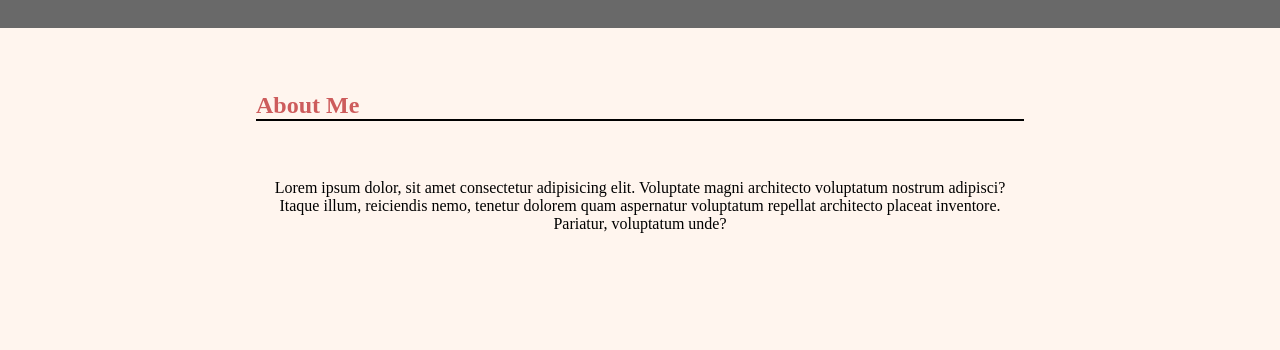
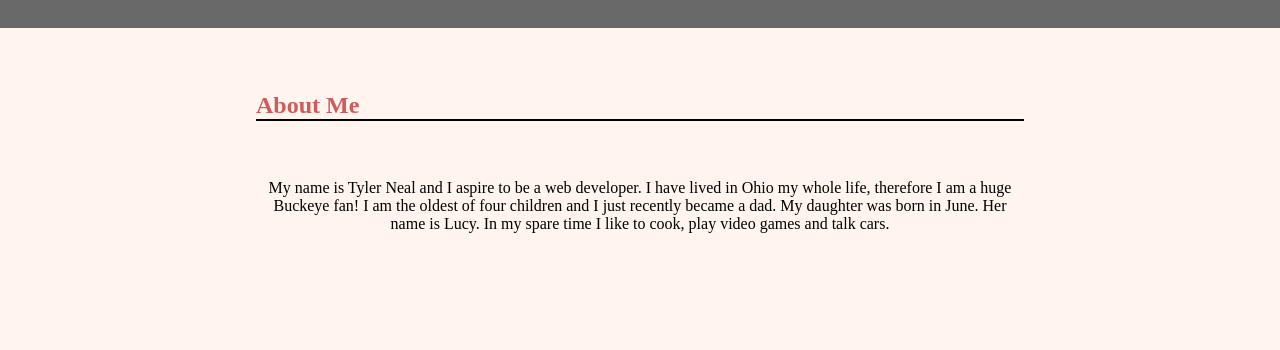
Before and after one commit to tylerneal27/Tyler-neals-portfolio, a plain HTML site: page index.html in a window 1280 px wide. Shown: the part 126-476 px from the top of the page. Drawn offline with Linux system fonts and the light colour scheme.

Commit message:
changed the about me

```diff
--- a/index.html
+++ b/index.html
@@ -22,10 +22,8 @@
         <h3 id="about-me">About Me</h3>
         <br />
         <p>
-          Lorem ipsum dolor, sit amet consectetur adipisicing elit. Voluptate
-          magni architecto voluptatum nostrum adipisci? Itaque illum, reiciendis
-          nemo, tenetur dolorem quam aspernatur voluptatum repellat architecto
-          placeat inventore. Pariatur, voluptatum unde?
+          My name is Tyler Neal and I aspire to be a web developer. I have lived in Ohio my whole life, therefore I am a huge Buckeye fan! I am the oldest of four children and I just recently became a dad. My daughter was born in June. Her name is Lucy.
+          In my spare time I like to cook, play video games and talk cars.
         </p>
       </section>
       <section>
```
